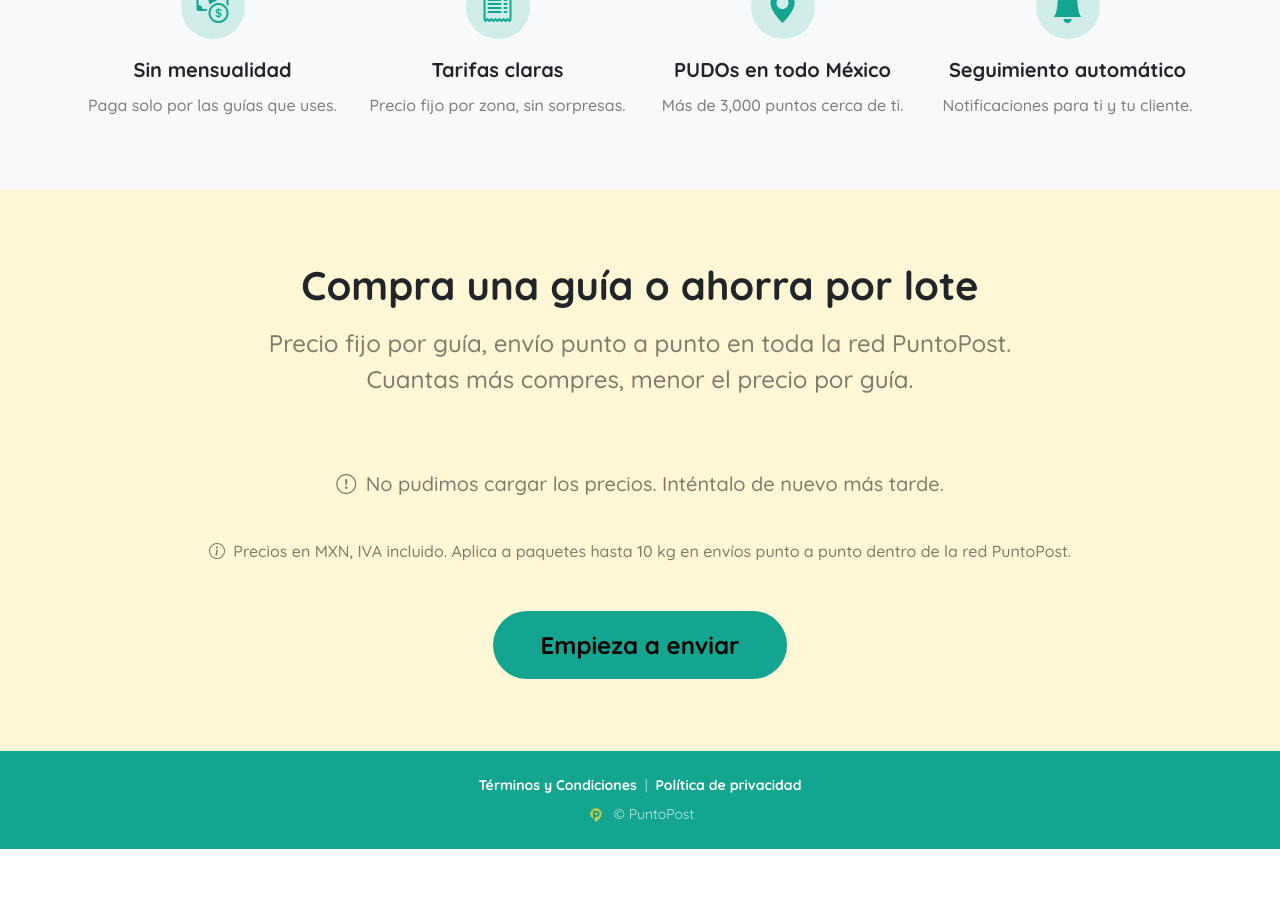
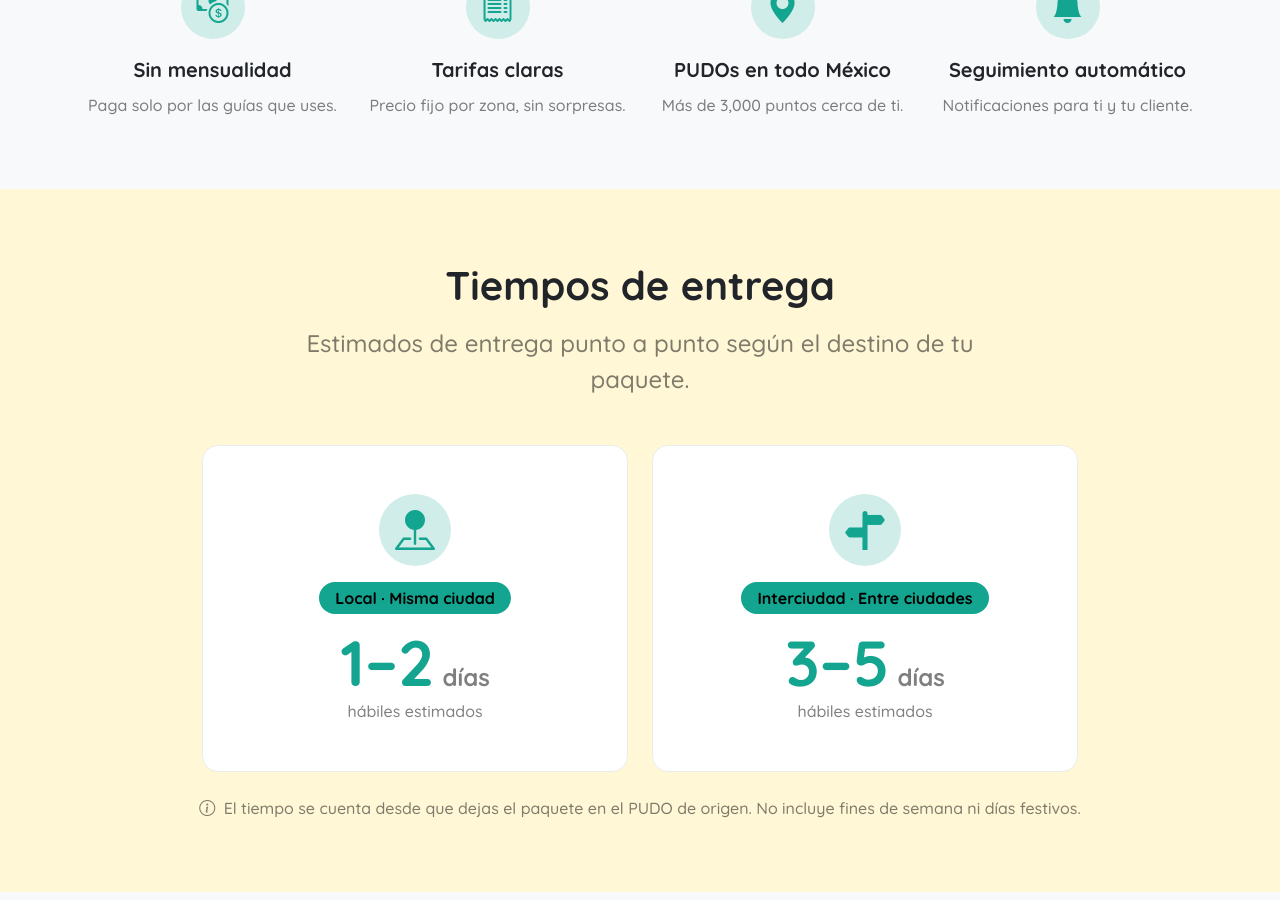
Before and after one commit to puntopost/web, a Jekyll site: the page built from envia/autoservicio/index.html, in a window 1280 px wide and 900 px high, scrolled down 1006 px. Built offline with Jekyll 4.4.1, drawn with Linux system fonts in a browser that asks for light colours; a script that is not in the unit is left out; before the commit the page ends 1855 px from its top, so only the background shows below that.

Commit message:
feat: add Tiempos de entrega section to /envia/autoservicio/

```diff
--- a/envia/autoservicio/index.html
+++ b/envia/autoservicio/index.html
@@ -176,6 +176,43 @@ banner: |
 
     <section class="bg-secondary-subtle py-5 py-lg-5">
         <div class="container py-2 py-lg-4">
+            <div class="text-center mx-auto mb-5" style="max-width: 740px;">
+                <h2 class="fw-bold display-6 mb-3">Tiempos de entrega</h2>
+                <p class="fs-4 fw-medium text-black-50 mb-0">Estimados de entrega punto a punto según el destino de tu paquete.</p>
+            </div>
+            <div class="row g-4 justify-content-center align-items-stretch position-relative mx-auto" style="max-width: 900px;">
+                <div class="col-12 col-md-6">
+                    <div class="bg-white rounded-4 border border-light-subtle p-4 p-lg-5 h-100 text-center d-flex flex-column align-items-center">
+                        <div class="bg-primary-subtle text-primary rounded-circle d-inline-flex align-items-center justify-content-center p-3 mb-3"><i class="bi bi-pin-map-fill fs-1 lh-1"></i></div>
+                        <span class="badge text-bg-primary rounded-pill fw-bold px-3 py-2 fs-6 mb-3">Local · Misma ciudad</span>
+                        <div class="d-flex align-items-baseline justify-content-center gap-2 mb-1">
+                            <span class="display-3 fw-bold text-primary lh-1">1–2</span>
+                            <span class="fs-4 fw-bold text-black-50">días</span>
+                        </div>
+                        <p class="fs-6 fw-medium text-black-50 mb-0">hábiles estimados</p>
+                    </div>
+                </div>
+                <div class="col-12 col-md-6">
+                    <div class="bg-white rounded-4 border border-light-subtle p-4 p-lg-5 h-100 text-center d-flex flex-column align-items-center">
+                        <div class="bg-primary-subtle text-primary rounded-circle d-inline-flex align-items-center justify-content-center p-3 mb-3"><i class="bi bi-signpost-split-fill fs-1 lh-1"></i></div>
+                        <span class="badge text-bg-primary rounded-pill fw-bold px-3 py-2 fs-6 mb-3">Interciudad · Entre ciudades</span>
+                        <div class="d-flex align-items-baseline justify-content-center gap-2 mb-1">
+                            <span class="display-3 fw-bold text-primary lh-1">3–5</span>
+                            <span class="fs-4 fw-bold text-black-50">días</span>
+                        </div>
+                        <p class="fs-6 fw-medium text-black-50 mb-0">hábiles estimados</p>
+                    </div>
+                </div>
+            </div>
+            <p class="text-center fs-6 fw-medium text-black-50 mt-4 mb-0">
+                <i class="bi bi-info-circle me-1"></i>
+                El tiempo se cuenta desde que dejas el paquete en el PUDO de origen. No incluye fines de semana ni días festivos.
+            </p>
+        </div>
+    </section>
+
+    <section class="bg-light py-5 py-lg-5">
+        <div class="container py-2 py-lg-4">
 
             <div class="text-center mx-auto mb-5 reveal reveal-up">
                 <h2 class="fw-bold display-6 mb-3">Compra una guía o ahorra por lote</h2>
```
